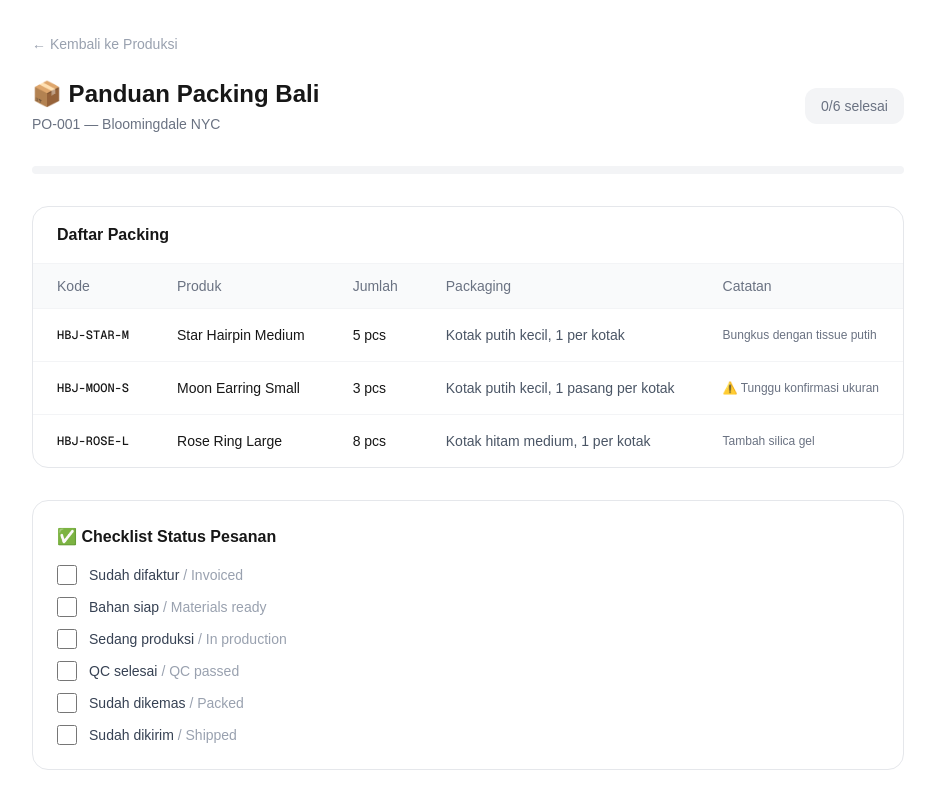
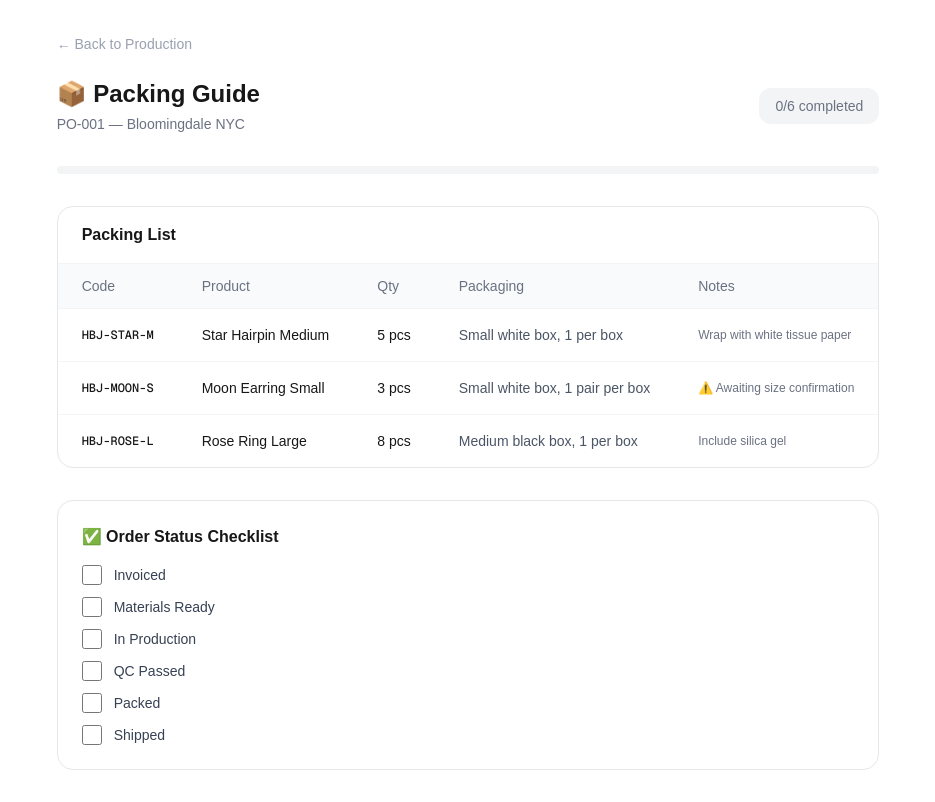
Before and after one commit to RajaFahd/MatchaTim_HeatherBenjaminJewelry, a Next.js app in the folder frontend/: page /packing/PO-001 in a window 1280 px wide. Shown: the whole page, without its empty margins (172-1107 px from the left). Built offline with nearby package versions, Linux system fonts and the light colour scheme.

Commit message:
refactor: full English UI for all pages

```diff
--- a/frontend/src/app/dashboard/page.tsx
+++ b/frontend/src/app/dashboard/page.tsx
@@ -1,25 +1,25 @@
 export default function Dashboard() {
   const orders = [
-    { id: 'PO-001', customer: 'Bloomingdale NYC', date: '26 Jun 2026', status: 'Produksi', items: 12 },
-    { id: 'PO-002', customer: 'Saks Fifth Avenue', date: '25 Jun 2026', status: 'Selesai', items: 8 },
-    { id: 'PO-003', customer: 'Nordstrom LA', date: '24 Jun 2026', status: 'Menunggu', items: 15 },
+    { id: 'PO-001', customer: 'Bloomingdale NYC', date: 'Jun 26, 2026', status: 'In Production', items: 12 },
+    { id: 'PO-002', customer: 'Saks Fifth Avenue', date: 'Jun 25, 2026', status: 'Completed', items: 8 },
+    { id: 'PO-003', customer: 'Nordstrom LA', date: 'Jun 24, 2026', status: 'Pending', items: 15 },
   ]
 
   const statusColor: Record<string, string> = {
-    'Menunggu': 'bg-yellow-100 text-yellow-700',
-    'Produksi': 'bg-blue-100 text-blue-700',
-    'Selesai': 'bg-green-100 text-green-700',
+    'Pending': 'bg-yellow-100 text-yellow-700',
+    'In Production': 'bg-blue-100 text-blue-700',
+    'Completed': 'bg-green-100 text-green-700',
   }
 
   return (
     <main className="max-w-5xl mx-auto p-8">
       <div className="flex justify-between items-center mb-8">
         <div>
-          <h1 className="text-2xl font-bold text-gray-900">📋 Dashboard Pesanan</h1>
-          <p className="text-gray-500 text-sm mt-1">Semua purchase order masuk</p>
+          <h1 className="text-2xl font-bold text-gray-900">📋 Order Dashboard</h1>
+          <p className="text-gray-500 text-sm mt-1">All incoming purchase orders</p>
         </div>
         <a href="/" className="px-5 py-2 bg-black text-white rounded-xl text-sm font-medium hover:bg-gray-800 transition">
-          + Upload PO Baru
+          + Upload New PO
         </a>
       </div>
 
@@ -27,12 +27,12 @@ export default function Dashboard() {
         <table className="w-full">
           <thead className="bg-gray-50 border-b border-gray-200">
             <tr className="text-left text-sm text-gray-500">
-              <th className="px-6 py-4 font-medium">Nomor PO</th>
+              <th className="px-6 py-4 font-medium">PO Number</th>
               <th className="px-6 py-4 font-medium">Customer</th>
-              <th className="px-6 py-4 font-medium">Jumlah Item</th>
-              <th className="px-6 py-4 font-medium">Tanggal</th>
+              <th className="px-6 py-4 font-medium">Items</th>
+              <th className="px-6 py-4 font-medium">Date</th>
               <th className="px-6 py-4 font-medium">Status</th>
-              <th className="px-6 py-4 font-medium">Aksi</th>
+              <th className="px-6 py-4 font-medium">Action</th>
             </tr>
           </thead>
           <tbody>
@@ -40,7 +40,7 @@ export default function Dashboard() {
               <tr key={o.id} className={`border-b border-gray-100 hover:bg-gray-50 transition ${i === orders.length - 1 ? 'border-0' : ''}`}>
                 <td className="px-6 py-4 font-mono text-sm font-medium">{o.id}</td>
                 <td className="px-6 py-4 text-gray-800">{o.customer}</td>
-                <td className="px-6 py-4 text-gray-500 text-sm">{o.items} item</td>
+                <td className="px-6 py-4 text-gray-500 text-sm">{o.items} items</td>
                 <td className="px-6 py-4 text-gray-500 text-sm">{o.date}</td>
                 <td className="px-6 py-4">
                   <span className={`px-3 py-1 rounded-full text-xs font-medium ${statusColor[o.status]}`}>
@@ -49,7 +49,7 @@ export default function Dashboard() {
                 </td>
                 <td className="px-6 py-4">
                   <a href={`/review/${o.id}`} className="text-blue-600 text-sm hover:underline font-medium">
-                    Lihat →
+                    View →
                   </a>
                 </td>
               </tr>
--- a/frontend/src/app/packing/[id]/page.tsx
+++ b/frontend/src/app/packing/[id]/page.tsx
@@ -16,18 +16,18 @@ export default function PackingPage() {
   }
 
   const steps = [
-    { key: 'invoiced', label: 'Sudah difaktur', en: 'Invoiced' },
-    { key: 'materials', label: 'Bahan siap', en: 'Materials ready' },
-    { key: 'production', label: 'Sedang produksi', en: 'In production' },
-    { key: 'qc', label: 'QC selesai', en: 'QC passed' },
-    { key: 'packed', label: 'Sudah dikemas', en: 'Packed' },
-    { key: 'shipped', label: 'Sudah dikirim', en: 'Shipped' },
+    { key: 'invoiced', label: 'Invoiced' },
+    { key: 'materials', label: 'Materials Ready' },
+    { key: 'production', label: 'In Production' },
+    { key: 'qc', label: 'QC Passed' },
+    { key: 'packed', label: 'Packed' },
+    { key: 'shipped', label: 'Shipped' },
   ]
 
   const items = [
-    { kode: 'HBJ-STAR-M', nama: 'Star Hairpin Medium', jumlah: 5, packaging: 'Kotak putih kecil, 1 per kotak', note: 'Bungkus dengan tissue putih' },
-    { kode: 'HBJ-MOON-S', nama: 'Moon Earring Small', jumlah: 3, packaging: 'Kotak putih kecil, 1 pasang per kotak', note: '⚠️ Tunggu konfirmasi ukuran' },
-    { kode: 'HBJ-ROSE-L', nama: 'Rose Ring Large', jumlah: 8, packaging: 'Kotak hitam medium, 1 per kotak', note: 'Tambah silica gel' },
+    { code: 'HBJ-STAR-M', name: 'Star Hairpin Medium', qty: 5, packaging: 'Small white box, 1 per box', note: 'Wrap with white tissue paper' },
+    { code: 'HBJ-MOON-S', name: 'Moon Earring Small', qty: 3, packaging: 'Small white box, 1 pair per box', note: '⚠️ Awaiting size confirmation' },
+    { code: 'HBJ-ROSE-L', name: 'Rose Ring Large', qty: 8, packaging: 'Medium black box, 1 per box', note: 'Include silica gel' },
   ]
 
   const done = Object.values(checklist).filter(Boolean).length
@@ -35,43 +35,38 @@ export default function PackingPage() {
 
   return (
     <main className="max-w-5xl mx-auto p-8">
-      <a href="/production/PO-001" className="text-sm text-gray-400 hover:text-gray-600 mb-6 inline-block">← Kembali ke Produksi</a>
+      <a href="/production/PO-001" className="text-sm text-gray-400 hover:text-gray-600 mb-6 inline-block">← Back to Production</a>
 
       <div className="flex justify-between items-center mb-8">
         <div>
-          <h1 className="text-2xl font-bold">📦 Panduan Packing Bali</h1>
+          <h1 className="text-2xl font-bold">📦 Packing Guide</h1>
           <p className="text-gray-500 text-sm mt-1">PO-001 — Bloomingdale NYC</p>
         </div>
-        <span className="text-sm text-gray-500 bg-gray-100 px-4 py-2 rounded-xl">{done}/{total} selesai</span>
+        <span className="text-sm text-gray-500 bg-gray-100 px-4 py-2 rounded-xl">{done}/{total} completed</span>
       </div>
 
-      {/* Progress bar */}
       <div className="w-full bg-gray-100 rounded-full h-2 mb-8">
-        <div
-          className="bg-black h-2 rounded-full transition-all"
-          style={{ width: `${(done / total) * 100}%` }}
-        />
+        <div className="bg-black h-2 rounded-full transition-all" style={{ width: `${(done / total) * 100}%` }} />
       </div>
 
-      {/* Tabel packing */}
       <div className="bg-white border border-gray-200 rounded-2xl overflow-hidden mb-8">
-        <div className="px-6 py-4 border-b border-gray-100 font-semibold">Daftar Packing</div>
+        <div className="px-6 py-4 border-b border-gray-100 font-semibold">Packing List</div>
         <table className="w-full text-sm">
           <thead className="bg-gray-50 text-gray-500">
             <tr>
-              <th className="px-6 py-3 text-left font-medium">Kode</th>
-              <th className="px-6 py-3 text-left font-medium">Produk</th>
-              <th className="px-6 py-3 text-left font-medium">Jumlah</th>
+              <th className="px-6 py-3 text-left font-medium">Code</th>
+              <th className="px-6 py-3 text-left font-medium">Product</th>
+              <th className="px-6 py-3 text-left font-medium">Qty</th>
               <th className="px-6 py-3 text-left font-medium">Packaging</th>
-              <th className="px-6 py-3 text-left font-medium">Catatan</th>
+              <th className="px-6 py-3 text-left font-medium">Notes</th>
             </tr>
           </thead>
           <tbody>
             {items.map(item => (
-              <tr key={item.kode} className="border-t border-gray-100">
-                <td className="px-6 py-4 font-mono text-xs font-medium">{item.kode}</td>
-                <td className="px-6 py-4">{item.nama}</td>
-                <td className="px-6 py-4">{item.jumlah} pcs</td>
+              <tr key={item.code} className="border-t border-gray-100">
+                <td className="px-6 py-4 font-mono text-xs font-medium">{item.code}</td>
+                <td className="px-6 py-4">{item.name}</td>
+                <td className="px-6 py-4">{item.qty} pcs</td>
                 <td className="px-6 py-4 text-gray-600">{item.packaging}</td>
                 <td className="px-6 py-4 text-gray-500 text-xs">{item.note}</td>
               </tr>
@@ -80,12 +75,11 @@ export default function PackingPage() {
         </table>
       </div>
 
-      {/* Checklist status */}
       <div className="bg-white border border-gray-200 rounded-2xl p-6">
-        <h2 className="font-semibold mb-4">✅ Checklist Status Pesanan</h2>
+        <h2 className="font-semibold mb-4">✅ Order Status Checklist</h2>
         <div className="space-y-3">
           {steps.map(step => (
-            <label key={step.key} className="flex items-center gap-3 cursor-pointer group">
+            <label key={step.key} className="flex items-center gap-3 cursor-pointer">
               <input
                 type="checkbox"
                 checked={checklist[step.key as keyof typeof checklist]}
@@ -93,7 +87,7 @@ export default function PackingPage() {
                 className="w-5 h-5 rounded cursor-pointer accent-black"
               />
               <span className={`text-sm ${checklist[step.key as keyof typeof checklist] ? 'line-through text-gray-400' : 'text-gray-700'}`}>
-                {step.label} <span className="text-gray-400">/ {step.en}</span>
+                {step.label}
               </span>
             </label>
           ))}
--- a/frontend/src/app/production/[id]/page.tsx
+++ b/frontend/src/app/production/[id]/page.tsx
@@ -1,80 +1,58 @@
 export default function ProductionPage() {
   const items = [
     {
-      kode: 'HBJ-STAR-M',
-      en: 'Star Hairpin Medium',
-      id: 'Jepit Bintang Ukuran Sedang',
-      jumlah: 5,
-      bahan_en: 'Sterling Silver, Polish Finish',
-      bahan_id: 'Perak Sterling, Finishing Poles',
-      catatan_en: 'Ensure star points are symmetrical. Handle with care.',
-      catatan_id: 'Pastikan ujung bintang simetris. Tangani dengan hati-hati.',
+      code: 'HBJ-STAR-M',
+      name: 'Star Hairpin Medium',
+      qty: 5,
+      material: 'Sterling Silver, Polish Finish',
+      notes: 'Ensure star points are symmetrical. Handle with care.',
+      warning: false,
     },
     {
-      kode: 'HBJ-MOON-S',
-      en: 'Moon Earring Small',
-      id: 'Anting Bulan Ukuran Kecil',
-      jumlah: 3,
-      bahan_en: 'Gold Vermeil',
-      bahan_id: 'Emas Vermeil',
-      catatan_en: '⚠️ SIZE NOT CONFIRMED — hold production until clarified.',
-      catatan_id: '⚠️ UKURAN BELUM DIKONFIRMASI — tahan produksi sampai ada kepastian.',
+      code: 'HBJ-MOON-S',
+      name: 'Moon Earring Small',
+      qty: 3,
+      material: 'Gold Vermeil',
+      notes: '⚠️ SIZE NOT CONFIRMED — hold production until clarified.',
+      warning: true,
     },
     {
-      kode: 'HBJ-ROSE-L',
-      en: 'Rose Ring Large',
-      id: 'Cincin Mawar Ukuran Besar',
-      jumlah: 8,
-      bahan_en: 'Sterling Silver, Oxidized',
-      bahan_id: 'Perak Sterling, Dioksidasi',
-      catatan_en: 'Apply oxidation evenly on petals.',
-      catatan_id: 'Terapkan oksidasi merata di seluruh kelopak.',
+      code: 'HBJ-ROSE-L',
+      name: 'Rose Ring Large',
+      qty: 8,
+      material: 'Sterling Silver, Oxidized',
+      notes: 'Apply oxidation evenly on all petals.',
+      warning: false,
     },
   ]
 
   return (
     <main className="max-w-5xl mx-auto p-8">
-      <a href="/review/PO-001" className="text-sm text-gray-400 hover:text-gray-600 mb-6 inline-block">← Kembali ke Review</a>
+      <a href="/review/PO-001" className="text-sm text-gray-400 hover:text-gray-600 mb-6 inline-block">← Back to Review</a>
 
       <div className="flex justify-between items-center mb-8">
         <div>
-          <h1 className="text-2xl font-bold">🔨 Instruksi Produksi</h1>
+          <h1 className="text-2xl font-bold">🔨 Production Instructions</h1>
           <p className="text-gray-500 text-sm mt-1">PO-001 — Bloomingdale NYC</p>
         </div>
         <a href="/packing/PO-001" className="px-5 py-2 bg-black text-white rounded-xl text-sm font-medium hover:bg-gray-800 transition">
-          Panduan Packing →
+          Packing Guide →
         </a>
       </div>
 
       <div className="space-y-4">
         {items.map((item) => (
-          <div key={item.kode} className={`bg-white border rounded-2xl overflow-hidden ${item.catatan_en.includes('⚠️') ? 'border-red-200' : 'border-gray-200'}`}>
-            {/* Header item */}
-            <div className={`px-6 py-4 flex justify-between items-center ${item.catatan_en.includes('⚠️') ? 'bg-red-50' : 'bg-gray-50'}`}>
+          <div key={item.code} className={`bg-white border rounded-2xl overflow-hidden ${item.warning ? 'border-red-200' : 'border-gray-200'}`}>
+            <div className={`px-6 py-4 flex justify-between items-center ${item.warning ? 'bg-red-50' : 'bg-gray-50'}`}>
               <div className="flex items-center gap-4">
-                <span className="font-mono font-bold text-sm bg-white border border-gray-200 px-3 py-1 rounded-lg">{item.kode}</span>
-                <div>
-                  <p className="font-semibold text-gray-900">{item.en}</p>
-                  <p className="text-sm text-gray-500">{item.id}</p>
-                </div>
+                <span className="font-mono font-bold text-sm bg-white border border-gray-200 px-3 py-1 rounded-lg">{item.code}</span>
+                <p className="font-semibold text-gray-900">{item.name}</p>
               </div>
-              <span className="text-2xl font-bold text-gray-700">{item.jumlah} <span className="text-sm font-normal text-gray-400">pcs</span></span>
+              <span className="text-2xl font-bold text-gray-700">{item.qty} <span className="text-sm font-normal text-gray-400">pcs</span></span>
             </div>
-
-            {/* Detail bilingual */}
-            <div className="px-6 py-4 grid grid-cols-2 gap-6">
-              {/* English */}
-              <div>
-                <p className="text-xs font-semibold text-gray-400 uppercase mb-2">🇺🇸 English</p>
-                <p className="text-sm"><span className="text-gray-400">Material:</span> {item.bahan_en}</p>
-                <p className="text-sm mt-2"><span className="text-gray-400">Notes:</span> {item.catatan_en}</p>
-              </div>
-              {/* Indonesian */}
-              <div>
-                <p className="text-xs font-semibold text-gray-400 uppercase mb-2">🇮🇩 Indonesian</p>
-                <p className="text-sm"><span className="text-gray-400">Bahan:</span> {item.bahan_id}</p>
-                <p className="text-sm mt-2"><span className="text-gray-400">Catatan:</span> {item.catatan_id}</p>
-              </div>
+            <div className="px-6 py-4">
+              <p className="text-sm"><span className="text-gray-400">Material:</span> {item.material}</p>
+              <p className="text-sm mt-2"><span className="text-gray-400">Notes:</span> {item.notes}</p>
             </div>
           </div>
         ))}
--- a/frontend/src/app/review/[id]/page.tsx
+++ b/frontend/src/app/review/[id]/page.tsx
@@ -3,71 +3,66 @@ export default function ReviewPage() {
     id: 'PO-001',
     customer: 'Bloomingdale NYC',
     email: 'buyer@bloomingdale.com',
-    date: '26 Jun 2026',
+    date: 'Jun 26, 2026',
     items: [
-      { kode: 'HBJ-STAR-M', deskripsi: 'Star Hairpin Medium', jumlah: 5, ukuran: 'Medium', bahan: 'Sterling Silver', harga: 45, ok: true },
-      { kode: 'HBJ-MOON-S', deskripsi: 'Moon Earring Small', jumlah: 3, ukuran: 'PERLU KONFIRMASI', bahan: 'Gold Vermeil', harga: 65, ok: false },
-      { kode: 'HBJ-ROSE-L', deskripsi: 'Rose Ring Large', jumlah: 8, ukuran: 'Large', bahan: 'Sterling Silver', harga: 55, ok: true },
+      { kode: 'HBJ-STAR-M', description: 'Star Hairpin Medium', qty: 5, size: 'Medium', material: 'Sterling Silver', price: 45, ok: true },
+      { kode: 'HBJ-MOON-S', description: 'Moon Earring Small', qty: 3, size: 'NEEDS CONFIRMATION', material: 'Gold Vermeil', price: 65, ok: false },
+      { kode: 'HBJ-ROSE-L', description: 'Rose Ring Large', qty: 8, size: 'Large', material: 'Sterling Silver', price: 55, ok: true },
     ]
   }
 
   return (
     <main className="max-w-5xl mx-auto p-8">
-      <a href="/dashboard" className="text-sm text-gray-400 hover:text-gray-600 mb-6 inline-block">← Kembali ke Dashboard</a>
+      <a href="/dashboard" className="text-sm text-gray-400 hover:text-gray-600 mb-6 inline-block">← Back to Dashboard</a>
 
-      {/* Info Customer */}
       <div className="bg-white border border-gray-200 rounded-2xl p-6 mb-6">
-        <h1 className="text-xl font-bold mb-4">📦 {order.id} — Hasil Bacaan AI</h1>
+        <h1 className="text-xl font-bold mb-4">📦 {order.id} — AI Reading Result</h1>
         <div className="grid grid-cols-3 gap-4 text-sm">
           <div><p className="text-gray-400">Customer</p><p className="font-semibold">{order.customer}</p></div>
           <div><p className="text-gray-400">Email</p><p className="font-semibold">{order.email}</p></div>
-          <div><p className="text-gray-400">Tanggal</p><p className="font-semibold">{order.date}</p></div>
+          <div><p className="text-gray-400">Date</p><p className="font-semibold">{order.date}</p></div>
         </div>
       </div>
 
-      {/* Tabel Item */}
       <div className="bg-white border border-gray-200 rounded-2xl overflow-hidden mb-6">
         <div className="px-6 py-4 border-b border-gray-100">
-          <h2 className="font-semibold">Daftar Item Pesanan</h2>
+          <h2 className="font-semibold">Order Items</h2>
         </div>
         <table className="w-full text-sm">
           <thead className="bg-gray-50 text-gray-500">
             <tr>
-              <th className="px-6 py-3 text-left font-medium">Kode Produk</th>
-              <th className="px-6 py-3 text-left font-medium">Deskripsi</th>
-              <th className="px-6 py-3 text-left font-medium">Jumlah</th>
-              <th className="px-6 py-3 text-left font-medium">Ukuran</th>
-              <th className="px-6 py-3 text-left font-medium">Bahan</th>
-              <th className="px-6 py-3 text-left font-medium">Harga</th>
+              <th className="px-6 py-3 text-left font-medium">Product Code</th>
+              <th className="px-6 py-3 text-left font-medium">Description</th>
+              <th className="px-6 py-3 text-left font-medium">Qty</th>
+              <th className="px-6 py-3 text-left font-medium">Size</th>
+              <th className="px-6 py-3 text-left font-medium">Material</th>
+              <th className="px-6 py-3 text-left font-medium">Price</th>
             </tr>
           </thead>
           <tbody>
             {order.items.map((item) => (
               <tr key={item.kode} className="border-t border-gray-100 hover:bg-gray-50">
                 <td className="px-6 py-4 font-mono font-medium">{item.kode}</td>
-                <td className="px-6 py-4">{item.deskripsi}</td>
-                <td className="px-6 py-4">{item.jumlah} pcs</td>
+                <td className="px-6 py-4">{item.description}</td>
+                <td className="px-6 py-4">{item.qty} pcs</td>
                 <td className="px-6 py-4">
-                  {item.ok ? item.ukuran : (
+                  {item.ok ? item.size : (
                     <span className="px-2 py-1 bg-red-100 text-red-600 rounded-full text-xs font-medium">
-                      ⚠️ {item.ukuran}
+                      ⚠️ {item.size}
                     </span>
                   )}
                 </td>
-                <td className="px-6 py-4">{item.bahan}</td>
-                <td className="px-6 py-4">${item.harga}</td>
+                <td className="px-6 py-4">{item.material}</td>
+                <td className="px-6 py-4">${item.price}</td>
               </tr>
             ))}
           </tbody>
         </table>
       </div>
 
-      {/* Tombol Aksi */}
-      <div className="flex gap-3">
-        <a href="/production/PO-001" className="px-6 py-3 bg-black text-white rounded-xl text-sm font-medium hover:bg-gray-800 transition">
-          Buat Instruksi Produksi →
-        </a>
-      </div>
+      <a href="/production/PO-001" className="px-6 py-3 bg-black text-white rounded-xl text-sm font-medium hover:bg-gray-800 transition inline-block">
+        Create Production Instructions →
+      </a>
     </main>
   )
 }
--- a/frontend/src/app/tracking/[id]/page.tsx
+++ b/frontend/src/app/tracking/[id]/page.tsx
@@ -1,37 +1,34 @@
 export default function TrackingPage() {
   const steps = [
-    { label: 'Pesanan Masuk', en: 'Order Received', done: true, date: '26 Jun 2026' },
-    { label: 'Sedang Produksi', en: 'In Production', done: true, date: '26 Jun 2026' },
-    { label: 'QC Selesai', en: 'QC Passed', done: false, date: '-' },
-    { label: 'Sudah Dikemas', en: 'Packed', done: false, date: '-' },
-    { label: 'Sudah Dikirim', en: 'Shipped', done: false, date: '-' },
+    { label: 'Order Received', done: true, date: 'Jun 26, 2026' },
+    { label: 'In Production', done: true, date: 'Jun 26, 2026' },
+    { label: 'QC Passed', done: false, date: '—' },
+    { label: 'Packed', done: false, date: '—' },
+    { label: 'Shipped', done: false, date: '—' },
   ]
 
   const currentStep = steps.filter(s => s.done).length
 
   return (
     <main className="max-w-2xl mx-auto p-8">
-      <a href="/packing/PO-001" className="text-sm text-gray-400 hover:text-gray-600 mb-6 inline-block">← Kembali ke Packing</a>
+      <a href="/packing/PO-001" className="text-sm text-gray-400 hover:text-gray-600 mb-6 inline-block">← Back to Packing</a>
 
-      <h1 className="text-2xl font-bold mb-2">🚚 Status Pesanan</h1>
+      <h1 className="text-2xl font-bold mb-2">🚚 Order Tracking</h1>
       <p className="text-gray-500 text-sm mb-8">PO-001 — Bloomingdale NYC</p>
 
       <div className="relative">
         {steps.map((step, i) => (
           <div key={i} className="flex gap-4 mb-6 relative">
-            {/* Line */}
             {i < steps.length - 1 && (
               <div className={`absolute left-4 top-8 w-0.5 h-10 ${step.done ? 'bg-black' : 'bg-gray-200'}`} />
             )}
-            {/* Circle */}
             <div className={`w-8 h-8 rounded-full flex items-center justify-center text-sm font-bold flex-shrink-0 z-10
               ${step.done ? 'bg-black text-white' : i === currentStep ? 'bg-gray-200 text-gray-600 border-2 border-black' : 'bg-gray-100 text-gray-400'}`}>
               {step.done ? '✓' : i + 1}
             </div>
-            {/* Content */}
             <div className="pt-0.5">
               <p className={`font-semibold ${step.done ? 'text-gray-900' : 'text-gray-400'}`}>{step.label}</p>
-              <p className="text-xs text-gray-400">{step.en} · {step.date}</p>
+              <p className="text-xs text-gray-400">{step.date}</p>
             </div>
           </div>
         ))}
```
Also changed, not shown: frontend/src/app/page.tsx (+5 -5 lines).
